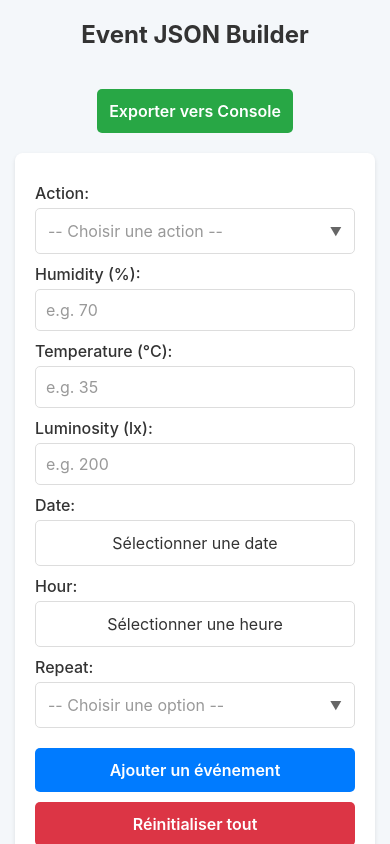
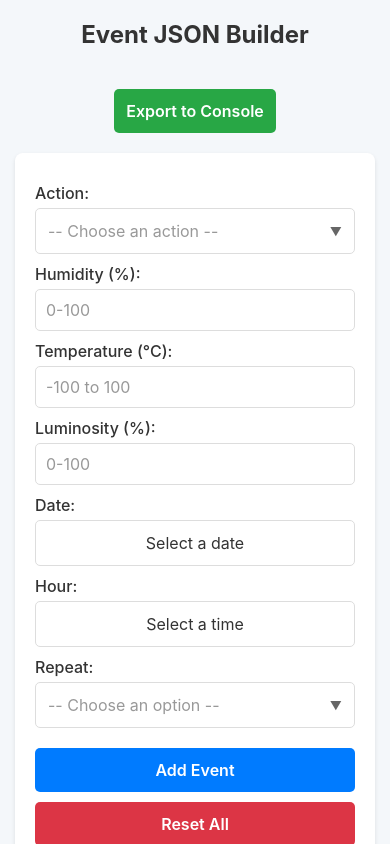
Before and after one commit to gatiengnv/ConnectedFinger, a React Native app: screen / in a window 390 px wide. Built offline with nearby package versions, Linux system fonts and the light colour scheme.

Commit message:
replace Never option in repeat by One Time, and ensure that all inputs values have a coherent value and that the whole apps is in english

```diff
--- a/App.tsx
+++ b/App.tsx
@@ -76,15 +76,15 @@ function AppContent() {
   const days = ['Mo', 'Tu', 'We', 'Th', 'Fr', 'Sa', 'Su'];
 
   const actionOptions = [
-    { value: '', label: '-- Choisir une action --' },
+    { value: '', label: '-- Choose an action --' },
     { value: 'click', label: 'Click' },
     { value: 'double_click', label: 'Double Click' },
   ];
 
   const repeatOptions = [
-    { value: '', label: '-- Choisir une option --' },
+    { value: '', label: '-- Choose an option --' },
     { value: 'always', label: 'Always' },
-    { value: 'never', label: 'Never' },
+    { value: 'one_time', label: 'One Time' },
     { value: 'days', label: 'Custom Days' },
   ];
 
@@ -121,16 +121,18 @@ function AppContent() {
 
   const validateForm = (): boolean => {
     if (!action) {
-      Alert.alert('Erreur', 'Veuillez sélectionner une action.');
+      Alert.alert('Error', 'Please select an action.');
       return false;
     }
 
     const hasCondition = humidity || temperature || luminosity;
+    const hasDateTime = date || hour;
 
-    if (!hasCondition && (!date || !hour)) {
+    // Si aucune condition et aucune date/heure, erreur
+    if (!hasCondition && !hasDateTime) {
       Alert.alert(
-        'Erreur',
-        'Vous devez spécifier à la fois une date ET une heure lorsque vous ne spécifiez pas de conditions.'
+        'Error',
+        'You must specify at least one condition (humidity, temperature, luminosity) OR a date/time.'
       );
       return false;
     }
@@ -147,7 +149,7 @@ function AppContent() {
     const event: Event = {
       action: action,
       condition: {},
-      repeat: repeatValue || 'never',
+      repeat: repeatValue || 'one_time',
     };
 
     if (humidity) event.condition.humidity = parseFloat(humidity);
@@ -167,7 +169,7 @@ function AppContent() {
     setEvents(newEvents);
     saveEvents(newEvents);
     resetForm();
-    Alert.alert('Succès', 'Événement ajouté avec succès !');
+    Alert.alert('Success', 'Event added successfully!');
   };
 
   const handleUpdateEvent = () => {
@@ -180,7 +182,7 @@ function AppContent() {
     setEvents(newEvents);
     saveEvents(newEvents);
     cancelEdit();
-    Alert.alert('Succès', 'Événement mis à jour avec succès !');
+    Alert.alert('Success', 'Event updated successfully!');
   };
 
   const handleEditEvent = (index: number) => {
@@ -198,7 +200,7 @@ function AppContent() {
       const eventDays = days.filter(day => event.repeat.includes(day));
       setSelectedDays(eventDays);
     } else {
-      setRepeat(event.repeat || 'never');
+      setRepeat(event.repeat || 'one_time');
       setSelectedDays([]);
     }
   };
@@ -206,11 +208,11 @@ function AppContent() {
   const handleDeleteEvent = (index: number) => {
     Alert.alert(
       'Confirmation',
-      'Êtes-vous sûr de vouloir supprimer cet événement ?',
+      'Are you sure you want to delete this event?',
       [
-        { text: 'Annuler', style: 'cancel' },
+        { text: 'Cancel', style: 'cancel' },
         {
-          text: 'Supprimer',
+          text: 'Delete',
           style: 'destructive',
           onPress: () => {
             const newEvents = events.filter((_, i) => i !== index);
@@ -270,6 +272,40 @@ function AppContent() {
     setSelectedDays([]);
   };
 
+  // Validation functions for input values
+  const handleHumidityChange = (value: string) => {
+    if (value === '' || value === '-') {
+      setHumidity(value);
+      return;
+    }
+    const numValue = parseFloat(value);
+    if (!isNaN(numValue) && numValue >= 0 && numValue <= 100) {
+      setHumidity(value);
+    }
+  };
+
+  const handleTemperatureChange = (value: string) => {
+    if (value === '' || value === '-') {
+      setTemperature(value);
+      return;
+    }
+    const numValue = parseFloat(value);
+    if (!isNaN(numValue) && numValue >= -100 && numValue <= 100) {
+      setTemperature(value);
+    }
+  };
+
+  const handleLuminosityChange = (value: string) => {
+    if (value === '' || value === '-') {
+      setLuminosity(value);
+      return;
+    }
+    const numValue = parseFloat(value);
+    if (!isNaN(numValue) && numValue >= 0 && numValue <= 100) {
+      setLuminosity(value);
+    }
+  };
+
   const cancelEdit = () => {
     setEditingIndex(-1);
     resetForm();
@@ -279,7 +315,7 @@ function AppContent() {
     const jsonData = JSON.stringify({ events }, null, 2);
     console.log('=== EVENTS JSON ===');
     console.log(jsonData);
-    Alert.alert('Succès', 'Les données ont été exportées dans la console. Vérifiez les logs de votre application.');
+    Alert.alert('Success', 'Data has been exported to console. Check your application logs.');
   };
 
   const handleDateChange = (event: any, newDate?: Date) => {
@@ -290,8 +326,8 @@ function AppContent() {
       const month = String(newDate.getMonth() + 1).padStart(2, '0');
       const year = newDate.getFullYear();
       setDate(`${day}/${month}/${year}`);
-      // Si une date est sélectionnée, forcer repeat à "never"
-      setRepeat('never');
+      // If a date is selected, force repeat to "one_time"
+      setRepeat('one_time');
       setSelectedDays([]);
     }
   };
@@ -311,8 +347,8 @@ function AppContent() {
     if (value !== 'days') {
       setSelectedDays([]);
     }
-    // Si repeat n'est pas "never", effacer la date
-    if (value !== 'never' && value !== '') {
+    // If repeat is not "one_time", clear the date
+    if (value !== 'one_time' && value !== '') {
       setDate('');
       setSelectedDate(new Date());
     }
@@ -323,18 +359,18 @@ function AppContent() {
       <ScrollView style={styles.scrollView}>
         <Text style={styles.title}>Event JSON Builder</Text>
 
-        {/* Bouton d'export */}
+        {/* Export button */}
         <View style={styles.fileActions}>
           <TouchableOpacity
             style={styles.saveButton}
             onPress={exportToConsole}
             accessibilityState={{ disabled: false }}
           >
-            <Text style={styles.buttonText}>Exporter vers Console</Text>
+            <Text style={styles.buttonText}>Export to Console</Text>
           </TouchableOpacity>
         </View>
 
-        {/* Formulaire */}
+        {/* Form */}
         <View style={styles.form}>
           <View style={styles.fieldContainer}>
             <Text style={styles.label}>Action:</Text>
@@ -354,7 +390,7 @@ function AppContent() {
             accessibilityState={{ disabled: false }}
           >
             <Text style={[styles.selectButtonText, !action && styles.selectPlaceholder]}>
-              {action ? actionOptions.find(opt => opt.value === action)?.label : '-- Choisir une action --'}
+              {action ? actionOptions.find(opt => opt.value === action)?.label : '-- Choose an action --'}
             </Text>
             <Text style={styles.selectArrow}>▼</Text>
           </TouchableOpacity>
@@ -374,9 +410,9 @@ function AppContent() {
           <TextInput
             style={styles.input}
             value={humidity}
-            onChangeText={setHumidity}
+            onChangeText={handleHumidityChange}
             keyboardType="numeric"
-            placeholder="e.g. 70"
+            placeholder="0-100"
             placeholderTextColor="#999"
           />
 
@@ -395,14 +431,14 @@ function AppContent() {
           <TextInput
             style={styles.input}
             value={temperature}
-            onChangeText={setTemperature}
+            onChangeText={handleTemperatureChange}
             keyboardType="numeric"
-            placeholder="e.g. 35"
+            placeholder="-100 to 100"
             placeholderTextColor="#999"
           />
 
           <View style={styles.fieldContainer}>
-            <Text style={styles.label}>Luminosity (lx):</Text>
+            <Text style={styles.label}>Luminosity (%):</Text>
             {luminosity && (
               <TouchableOpacity
                 style={styles.clearButton}
@@ -416,9 +452,9 @@ function AppContent() {
           <TextInput
             style={styles.input}
             value={luminosity}
-            onChangeText={setLuminosity}
+            onChangeText={handleLuminosityChange}
             keyboardType="numeric"
-            placeholder="e.g. 200"
+            placeholder="0-100"
             placeholderTextColor="#999"
           />
 
@@ -435,19 +471,19 @@ function AppContent() {
             )}
           </View>
           <TouchableOpacity
-            style={[styles.dateButton, (repeat && repeat !== 'never' && repeat !== '') && styles.dateButtonDisabled]}
+            style={[styles.dateButton, (repeat && repeat !== 'one_time' && repeat !== '') && styles.dateButtonDisabled]}
             onPress={() => {
-              if (repeat && repeat !== 'never' && repeat !== '') {
-                Alert.alert('Date verrouillée', 'Vous devez d\'abord mettre Repeat sur "Never" pour sélectionner une date.');
+              if (repeat && repeat !== 'one_time' && repeat !== '') {
+                Alert.alert('Date Locked', 'You must first set Repeat to "One Time" to select a date.');
                 return;
               }
               setShowDatePicker(true);
             }}
-            disabled={!!(repeat && repeat !== 'never' && repeat !== '')}
-            accessibilityState={{ disabled: Boolean(repeat && repeat !== 'never' && repeat !== '') }}
+            disabled={!!(repeat && repeat !== 'one_time' && repeat !== '')}
+            accessibilityState={{ disabled: Boolean(repeat && repeat !== 'one_time' && repeat !== '') }}
           >
-            <Text style={[styles.dateButtonText, (repeat && repeat !== 'never' && repeat !== '') && styles.dateButtonTextDisabled]}>
-              {date || 'Sélectionner une date'}
+            <Text style={[styles.dateButtonText, (repeat && repeat !== 'one_time' && repeat !== '') && styles.dateButtonTextDisabled]}>
+              {date || 'Select a date'}
             </Text>
           </TouchableOpacity>
           {showDatePicker && (
@@ -477,7 +513,7 @@ function AppContent() {
             accessibilityState={{ disabled: false }}
           >
             <Text style={styles.dateButtonText}>
-              {hour || 'Sélectionner une heure'}
+              {hour || 'Select a time'}
             </Text>
           </TouchableOpacity>
           {showTimePicker && (
@@ -506,7 +542,7 @@ function AppContent() {
             style={[styles.selectButton, date && styles.selectButtonDisabled]}
             onPress={() => {
               if (date) {
-                Alert.alert('Repeat verrouillé', 'Impossible de modifier Repeat quand une date est sélectionnée. Repeat est automatiquement "Never".');
+                Alert.alert('Repeat Locked', 'Cannot modify Repeat when a date is selected. Repeat is automatically "One Time".');
                 return;
               }
               setShowRepeatModal(true);
@@ -515,7 +551,7 @@ function AppContent() {
             accessibilityState={{ disabled: Boolean(date) }}
           >
             <Text style={[styles.selectButtonText, !repeat && styles.selectPlaceholder, date && styles.selectDisabled]}>
-              {repeat ? repeatOptions.find(opt => opt.value === repeat)?.label : '-- Choisir une option --'}
+              {repeat ? repeatOptions.find(opt => opt.value === repeat)?.label : '-- Choose an option --'}
             </Text>
             <Text style={[styles.selectArrow, date && styles.selectDisabled]}>▼</Text>
           </TouchableOpacity>
@@ -545,7 +581,7 @@ function AppContent() {
             </View>
           )}
 
-          {/* Boutons d'action */}
+          {/* Action buttons */}
           <View style={styles.formActions}>
             {editingIndex === -1 ? (
               <TouchableOpacity
@@ -553,7 +589,7 @@ function AppContent() {
                 onPress={handleAddEvent}
                 accessibilityState={{ disabled: false }}
               >
-                <Text style={styles.buttonText}>Ajouter un événement</Text>
+                <Text style={styles.buttonText}>Add Event</Text>
               </TouchableOpacity>
             ) : (
               <>
@@ -562,14 +598,14 @@ function AppContent() {
                   onPress={handleUpdateEvent}
                   accessibilityState={{ disabled: false }}
                 >
-                  <Text style={styles.buttonText}>Mettre à jour</Text>
+                  <Text style={styles.buttonText}>Update</Text>
                 </TouchableOpacity>
                 <TouchableOpacity
                   style={styles.cancelButton}
                   onPress={cancelEdit}
                   accessibilityState={{ disabled: false }}
                 >
-                  <Text style={styles.buttonText}>Annuler</Text>
+                  <Text style={styles.buttonText}>Cancel</Text>
                 </TouchableOpacity>
               </>
             )}
@@ -578,27 +614,27 @@ function AppContent() {
               onPress={resetForm}
               accessibilityState={{ disabled: false }}
             >
-              <Text style={styles.buttonText}>Réinitialiser tout</Text>
+              <Text style={styles.buttonText}>Reset All</Text>
             </TouchableOpacity>
           </View>
         </View>
 
-        {/* Liste des événements */}
+        {/* Events list */}
         <View style={styles.eventsList}>
-          <Text style={styles.eventsTitle}>Événements enregistrés ({events.length})</Text>
+          <Text style={styles.eventsTitle}>Saved Events ({events.length})</Text>
           {events.length === 0 ? (
-            <Text style={styles.noEvents}>Aucun événement enregistré.</Text>
+            <Text style={styles.noEvents}>No saved events.</Text>
           ) : (
             events.map((event, index) => {
               const conditions = [];
               if (event.condition.humidity !== undefined)
-                conditions.push(`Humidité: ${event.condition.humidity}%`);
+                conditions.push(`Humidity: ${event.condition.humidity}%`);
               if (event.condition.temperature !== undefined)
-                conditions.push(`Température: ${event.condition.temperature}°C`);
+                conditions.push(`Temperature: ${event.condition.temperature}°C`);
               if (event.condition.luminosity !== undefined)
-                conditions.push(`Luminosité: ${event.condition.luminosity}lx`);
+                conditions.push(`Luminosity: ${event.condition.luminosity}%`);
               if (event.condition.date) conditions.push(`Date: ${event.condition.date}`);
-              if (event.condition.hour) conditions.push(`Heure: ${event.condition.hour}`);
+              if (event.condition.hour) conditions.push(`Time: ${event.condition.hour}`);
 
               return (
                 <View
@@ -612,21 +648,21 @@ function AppContent() {
                   {conditions.length > 0 && (
                     <Text style={styles.eventConditions}>{conditions.join(', ')}</Text>
                   )}
-                  <Text style={styles.eventRepeat}>Répétition: {event.repeat}</Text>
+                  <Text style={styles.eventRepeat}>Repeat: {event.repeat}</Text>
                   <View style={styles.eventActions}>
                     <TouchableOpacity
                       style={styles.editButton}
                       onPress={() => handleEditEvent(index)}
                       accessibilityState={{ disabled: false }}
                     >
-                      <Text style={styles.buttonText}>Modifier</Text>
+                      <Text style={styles.buttonText}>Edit</Text>
                     </TouchableOpacity>
                     <TouchableOpacity
                       style={styles.deleteButton}
                       onPress={() => handleDeleteEvent(index)}
                       accessibilityState={{ disabled: false }}
                     >
-                      <Text style={styles.buttonText}>Supprimer</Text>
+                      <Text style={styles.buttonText}>Delete</Text>
                     </TouchableOpacity>
                   </View>
                 </View>
@@ -636,7 +672,7 @@ function AppContent() {
         </View>
       </ScrollView>
 
-      {/* Modal pour Action */}
+      {/* Modal for Action */}
       <Modal
         visible={showActionModal}
         transparent={true}
@@ -650,7 +686,7 @@ function AppContent() {
           accessibilityState={{ disabled: false }}
         >
           <View style={styles.modalContent}>
-            <Text style={styles.modalTitle}>Choisir une action</Text>
+            <Text style={styles.modalTitle}>Choose an action</Text>
             {actionOptions.map((option) => (
               <TouchableOpacity
                 key={option.value}
@@ -677,13 +713,13 @@ function AppContent() {
               onPress={() => setShowActionModal(false)}
               accessibilityState={{ disabled: false }}
             >
-              <Text style={styles.modalCloseText}>Fermer</Text>
+              <Text style={styles.modalCloseText}>Close</Text>
             </TouchableOpacity>
           </View>
         </TouchableOpacity>
       </Modal>
 
-      {/* Modal pour Repeat */}
+      {/* Modal for Repeat */}
       <Modal
         visible={showRepeatModal}
         transparent={true}
@@ -697,7 +733,7 @@ function AppContent() {
           accessibilityState={{ disabled: false }}
         >
           <View style={styles.modalContent}>
-            <Text style={styles.modalTitle}>Choisir une option de répétition</Text>
+            <Text style={styles.modalTitle}>Choose a repeat option</Text>
             {repeatOptions.map((option) => (
               <TouchableOpacity
                 key={option.value}
@@ -724,7 +760,7 @@ function AppContent() {
               onPress={() => setShowRepeatModal(false)}
               accessibilityState={{ disabled: false }}
             >
-              <Text style={styles.modalCloseText}>Fermer</Text>
+              <Text style={styles.modalCloseText}>Close</Text>
             </TouchableOpacity>
           </View>
         </TouchableOpacity>
```
